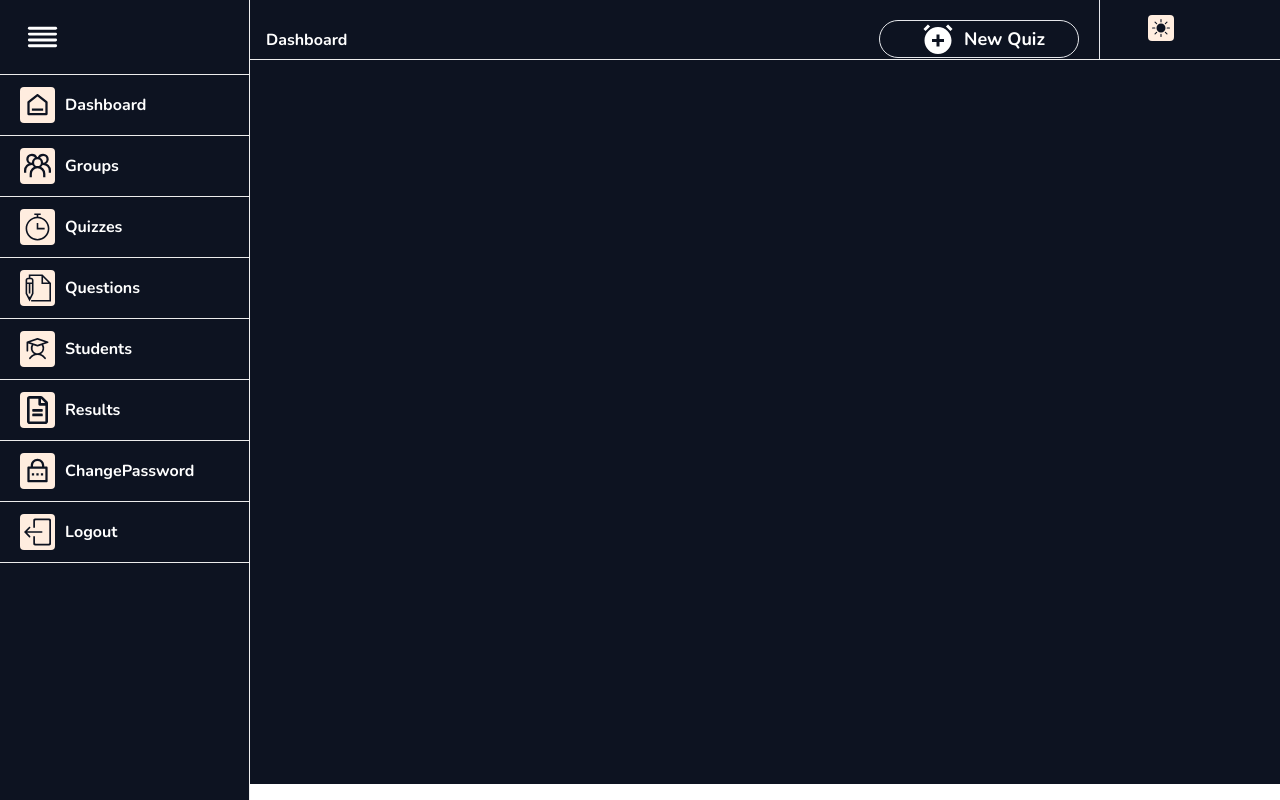
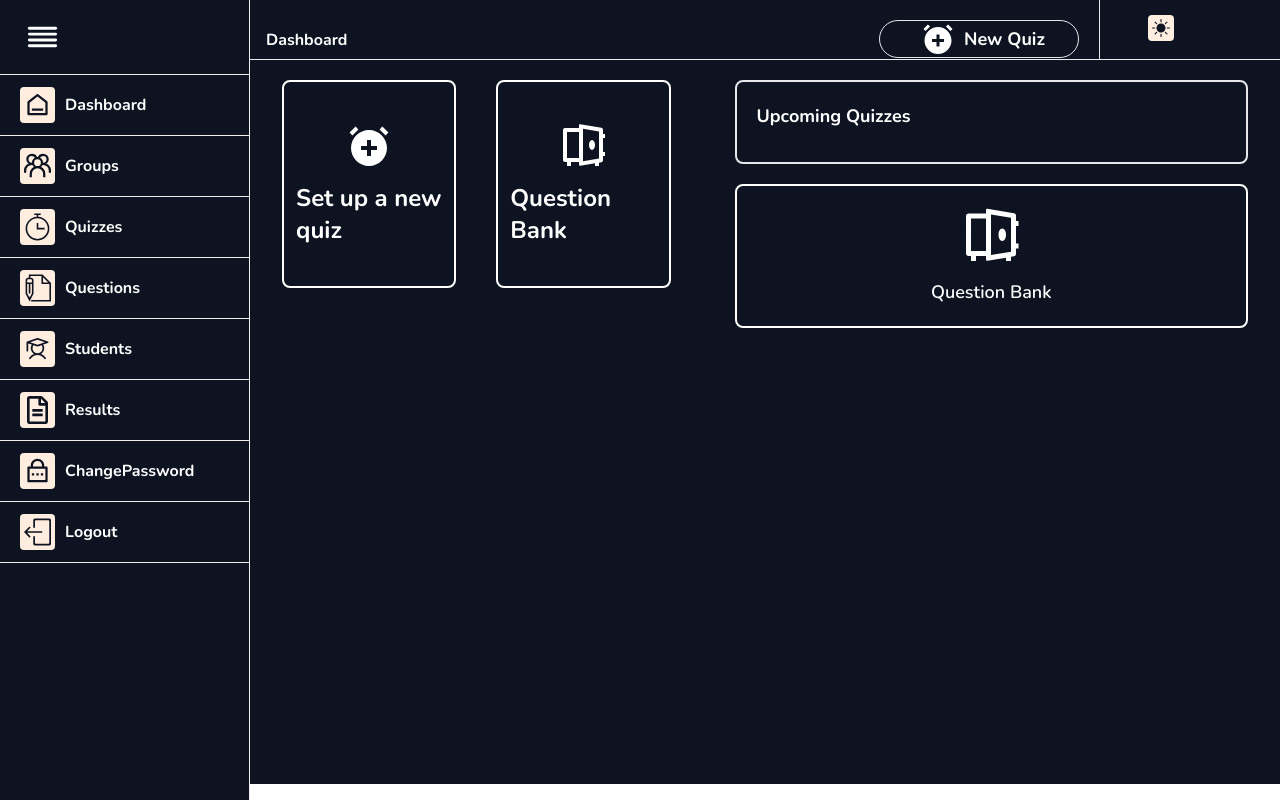
Before and after one commit to Sara-ibrahiim/quiz-wiz, a React (Vite) app: page /dashboard/quizzes in a window 1280 px wide. Built offline with nearby package versions, Linux system fonts and the light colour scheme.

Commit message:
finished quizes left side and removed console.logs

```diff
--- a/src/modules/Dashboard/Navbar.tsx
+++ b/src/modules/Dashboard/Navbar.tsx
@@ -34,7 +34,7 @@ const Navbar = () => {
   };
 
   return (
-    <div className="navbar    flex grid grid-cols-12 dark:bg-primaryDark text-primaryDark dark:text-lightText ps-1 border-b-[1px] border-[#ECECEC] pe-3">
+    <div className="navbar flex grid grid-cols-12 dark:bg-primaryDark text-primaryDark dark:text-lightText ps-1 border-b-[1px] border-[#ECECEC] pe-3">
       <div className="flex-1 pt-5 xs:text-sm  md:col-span-7 sm:col-span-4 xs:col-span-3 text-primaryDark dark:text-lightText ms-3 font-bold mt-2 me-2">
         Dashboard
       </div>
--- a/src/modules/Dashboard/TopStudent.tsx
+++ b/src/modules/Dashboard/TopStudent.tsx
@@ -1,93 +1,62 @@
-import { Base_Url, Students_URls } from '@/constants/End-points'
-import axios from 'axios'
-import studentImg from '../../assets/student-back.jpg'
-import React, { useEffect, useState } from 'react'
-import { FaArrowCircleRight, FaLongArrowAltRight } from 'react-icons/fa'
+import { Base_Url, Students_URls } from "@/constants/End-points";
+import axios from "axios";
+import studentImg from "../../assets/student-back.jpg";
+import React, { useEffect, useState } from "react";
+import { FaArrowCircleRight, FaLongArrowAltRight } from "react-icons/fa";
 
 export default function TopStudent() {
-
-    const [student, setStudent] = useState([])
-    const [studentId, setStudentId] = useState<any>()
+  const [student, setStudent] = useState([]);
+  const [studentId, setStudentId] = useState<any>();
   const [isModalOpen, setIsModalOpen] = useState(false);
   const toggleModal = () => {
     setIsModalOpen(!isModalOpen);
-
   };
-    let getStudentById = async (id: string)=>{
+  let getStudentById = async (id: string) => {
     try {
-        let response = await axios.get(Students_URls.studentsGetById(id),
-          {headers:{
-    Authorization :`Bearer ${localStorage.getItem("accessToken")}`,
-          }}
-        )
-        setStudentId(response.data)
-        setIsModalOpen(true)
-    console.log(response.data)
-      } catch (error) {
-
-      }
-    }
-    let getTopStudent = async ()=> {
-    try {
-    let response=await axios.get(Students_URls.topStudents,{
+      let response = await axios.get(Students_URls.studentsGetById(id), {
         headers: {
           Authorization: `Bearer ${localStorage.getItem("accessToken")}`,
         },
-      })
-      setStudent(response.data)
-    console.log(response.data)
-} catch (error) {
-
-}
- }
+      });
+      setStudentId(response.data);
+      setIsModalOpen(true);
+    } catch (error) {}
+  };
+  let getTopStudent = async () => {
+    try {
+      let response = await axios.get(Students_URls.topStudents, {
+        headers: {
+          Authorization: `Bearer ${localStorage.getItem("accessToken")}`,
+        },
+      });
+      setStudent(response.data);
+    } catch (error) {}
+  };
 
   useEffect(() => {
-    getTopStudent()
-}, [])
-
-
+    getTopStudent();
+  }, []);
 
   return (
-
-
-
-
     <>
-
-
       {isModalOpen && studentId && (
         <div className="fixed inset-0 z-50 flex items-center justify-center bg-black bg-opacity-50  ">
           <div className="modal-box bg-primaryLight  text-left rounded p-10">
-
             <h6 className="font-bold  text-primaryDark">
               Name : {studentId.first_name} {""} {studentId.last_name}
-
             </h6>
             <h6 className="font-bold  text-primaryDark">
-        Email :  {studentId.email}
-
+              Email : {studentId.email}
             </h6>
             <h6 className="font-bold  text-primaryDark">
-            status :  {studentId.status}
-
+              status : {studentId.status}
             </h6>
             <h6 className="font-bold  text-primaryDark">
-            Group :  {studentId.group.name}
-
+              Group : {studentId.group.name}
             </h6>
-              <div>
-
-
-
-
-
-         </div>
-
-
-
+            <div></div>
 
             <div className="modal-action flex justify-center gap-4">
-
               <button
                 className="btn font-bold ml-auto mt-2  text-[#C5D86D] "
                 onClick={toggleModal}
@@ -95,50 +64,53 @@ useEffect(() => {
                 Close
               </button>
             </div>
-
           </div>
-        </div> )}
-
-
-
+        </div>
+      )}
 
       <div className="w-full ">
-    <div className='flex px-2  py-1'>
-        <h3 className=' text-primaryDark dark:text-lightText font-medium text-xl'>Top 5 Students </h3>
-        <div className='flex ml-auto cursor-pointer'>
-        <h3 className=' text-primaryDark dark:text-lightText text-sm ml-auto mt-1 '>All Students</h3>
-        <FaLongArrowAltRight className='text-[#C5D86D] text-xl ms-1  mt-1 ' />
+        <div className="flex px-2  py-1">
+          <h3 className=" text-primaryDark dark:text-lightText font-medium text-xl">
+            Top 5 Students{" "}
+          </h3>
+          <div className="flex ml-auto cursor-pointer">
+            <h3 className=" text-primaryDark dark:text-lightText text-sm ml-auto mt-1 ">
+              All Students
+            </h3>
+            <FaLongArrowAltRight className="text-[#C5D86D] text-xl ms-1  mt-1 " />
+          </div>
         </div>
 
-      </div>
-
-{student.map((user:any)=>(
-
-<div className='' key={user._id}>
-<div className='border-[1px] border-[#ECECEC] rounded pe-2 m-2 flex '>
+        {student.map((user: any) => (
+          <div className="" key={user._id}>
+            <div className="border-[1px] border-[#ECECEC] rounded pe-2 m-2 flex ">
               <div className="w-3/12 me-3">
                 <img src={studentImg} alt="" className="w-full rounded" />
               </div>
 
-    <div className=' flex pt-3 w-full'>
-    <div className='w-11/12'>
-        <h2 className='font-semibold'>{user.first_name} {""} {user.last_name}</h2>
-        <p className='text-[13px] text-[#0d1321cc] dark:text-lightText '>Group: {user.group.name} {""}|{""} Average score: {Math.floor(user.avg_score)}</p>
+              <div className=" flex pt-3 w-full">
+                <div className="w-11/12">
+                  <h2 className="font-semibold">
+                    {user.first_name} {""} {user.last_name}
+                  </h2>
+                  <p className="text-[13px] text-[#0d1321cc] dark:text-lightText ">
+                    Group: {user.group.name} {""}|{""} Average score:{" "}
+                    {Math.floor(user.avg_score)}
+                  </p>
                 </div>
-    <div className='pt-3'>
-    <FaArrowCircleRight onClick={()=>{getStudentById(user._id)}} className=' text-2xl cursor-pointer' />
+                <div className="pt-3">
+                  <FaArrowCircleRight
+                    onClick={() => {
+                      getStudentById(user._id);
+                    }}
+                    className=" text-2xl cursor-pointer"
+                  />
                 </div>
               </div>
-
-
-
             </div>
-
-
           </div>
         ))}
       </div>
-
     </>
-  )
+  );
 }
--- a/src/modules/instructor/Question Bank/QuestionBank.tsx
+++ b/src/modules/instructor/Question Bank/QuestionBank.tsx
@@ -166,7 +166,7 @@ const PopupModal = ({
     reset,
   } = useForm();
 
-  const onSubmit = async (data) => {
+  const onSubmit = async (data: any) => {
     if (title == "Set up a new question") {
       try {
         data.options = {
@@ -194,8 +194,7 @@ const PopupModal = ({
       }
     } else if (title == "Update question") {
       try {
-        console.log(data.answer);
-        const res = await axios.put(
+        await axios.put(
           `${Question_URls.update(selectedQuestion._id)}`,
           { answer: data.answer },
           {
@@ -204,7 +203,7 @@ const PopupModal = ({
             },
           }
         );
-        console.log(res);
+
         toast.success("Question Updated successfully");
         onClose();
         // fireFunction();
@@ -409,7 +408,9 @@ const PopupModal = ({
                       className="p-2 border border-gray-300 rounded-r-md w-20 focus:outline-none focus:ring-2 focus:ring-blue-500 text-primaryDark"
                     />
                     {errors.answer && (
-                      <p className="text-red-500">{errors.answer.message}</p>
+                      <p className="text-red-500">
+                        {errors.answer.message as string}
+                      </p>
                     )}
                   </div>
 
--- a/src/modules/instructor/Quizzes/Quizzes.tsx
+++ b/src/modules/instructor/Quizzes/Quizzes.tsx
@@ -1,3 +1,37 @@
+import { BiSolidAlarmAdd } from "react-icons/bi";
+import { RiSafe2Line } from "react-icons/ri";
+
 export default function Quizzes() {
-  return <></>;
+  return (
+    <>
+      <div className="w-100 flex gap-10 text-primaryDark dark:text-lightText p-5">
+        <div className="flex justify-between px-3 w-5/12 gap-10 h-52">
+          <div className="flex flex-1 flex-col gap-3 border-2 cursor-pointer p-3 dark:border-lightText border-primaryDark rounded-lg justify-center items-center  hover:dark:bg-slate-800 transition duration-300 hover:bg-slate-200">
+            <div className="text-5xl">
+              <BiSolidAlarmAdd />
+            </div>
+            <p className="font-bold text-2xl">Set up a new quiz</p>
+          </div>
+          <div className="flex flex-1 flex-col gap-3 border-2 cursor-pointer p-3 dark:border-lightText border-primaryDark rounded-lg justify-center items-center  hover:dark:bg-slate-800 transition duration-300 hover:bg-slate-200">
+            <div className="text-5xl">
+              <RiSafe2Line />
+            </div>
+            <p className="font-bold text-2xl">Question Bank</p>
+          </div>
+        </div>
+        <div className="flex justify-between flex-col px-3 flex-1 gap-5">
+          <div className="flex flex-1 flex-col gap-3 border-2 p-5 rounded-lg">
+            <h1 className="self-start text-lg font-bold">Upcoming Quizzes</h1>
+            <div></div>
+          </div>
+          <div className="flex flex-1 flex-col gap-3 border-2 cursor-pointer dark:border-lightText border-primaryDark rounded-lg justify-center items-center p-5 hover:bg-slate-800 transition duration-300 ">
+            <div className="text-6xl ">
+              <RiSafe2Line />
+            </div>
+            <p className="font-semibold text-lg">Question Bank</p>
+          </div>
+        </div>
+      </div>
+    </>
+  );
 }
```
Lines whose indentation alone changed are shown as unchanged.
